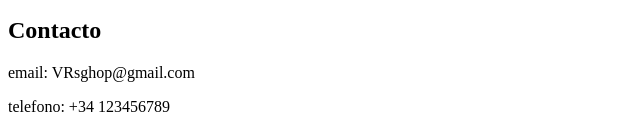
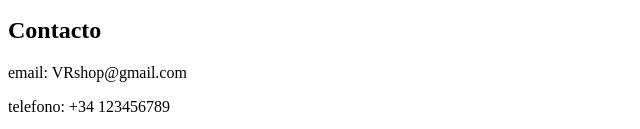
Before and after one commit to alvaro-lum/LTAW-Practicas, a plain HTML site: page P1/principal/HTCvive.html in a window 1280 px wide. Shown: the part 1268-1397 px from the top of the page, 0-640 px from the left. Drawn offline with Linux system fonts and the light colour scheme; files that its build step writes are made by us from their sources.

Commit message:
cambios minimos

```diff
--- a/P1/principal/HTCvive.html
+++ b/P1/principal/HTCvive.html
@@ -62,7 +62,7 @@
     </div>
     <footer>
         <h2>Contacto</h2>
-        <p>email: VRsghop@gmail.com</p>
+        <p>email: VRshop@gmail.com</p>
         <p>telefono:  +34 123456789</p>
     </footer>
 </body>
```
Also changed, not shown: P1/principal/index.html (+1 -1 lines), P1/principal/metaQuest2.html (+1 -1 lines), P1/principal/visionPro.html (+1 -1 lines).
